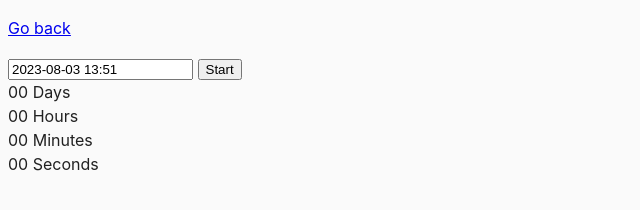
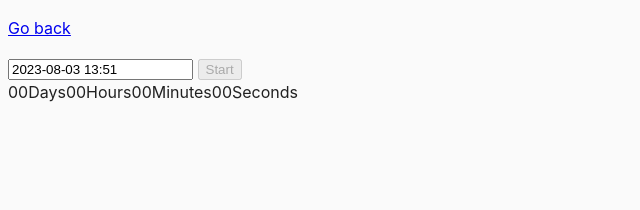
Before and after one commit to maodzhedun/goit-js-hw-09, a website built with Parcel: page src/02-timer.html in a window 1280 px wide. Shown: the whole page, without its empty margins (0-640 px from the left). Built offline with nearby package versions, Linux system fonts and the light colour scheme.

Commit message:
2 task v1

```diff
--- a/src/css/common.css
+++ b/src/css/common.css
@@ -16,3 +16,12 @@ img {
   display: block;
   max-width: 100%;
 }
+
+.timer {
+  display: flex;
+
+}
+
+.field {
+  display: flex;
+}
--- a/src/js/02-timer.js
+++ b/src/js/02-timer.js
@@ -1,9 +1,16 @@
 import flatpickr from "flatpickr";
 import "flatpickr/dist/flatpickr.min.css";
 
-const inputField = document.getElementById('datetime-picker');
-const startBtn = document.querySelector('[data-start]');
-console.log(startBtn);
+const refs = {
+  inputField: document.getElementById('datetime-picker'),
+  startBtn: document.querySelector('[data-start]'),
+  days: document.querySelector('[data-days]'),
+  hours: document.querySelector('[data-hours]'),
+  minutes: document.querySelector('[data-minutes]'),
+  seconds: document.querySelector('[data-seconds]'),
+}
+
+refs.startBtn.disabled = true;
 
 const options = {
   enableTime: true,
@@ -11,11 +18,20 @@ const options = {
   defaultDate: new Date(),
   minuteIncrement: 1,
   onClose(selectedDates) {
-    console.log(selectedDates[0]);
+    selectedDates = selectedDates[0].getTime();
+    console.log(new Date());
+    if (selectedDates <= new Date()) {
+      window.alert('Please choose a date in the future');
+    } else {
+      window.alert('You choose valid data');
+      refs.startBtn.disabled = false;
+    }
   },
 };
 
-flatpickr(inputField, options)
+//  console.log(Date()),
+
+flatpickr(refs.inputField, options)
 
 function convertMs(ms) {
   // Number of milliseconds per unit of time
@@ -36,6 +52,10 @@ function convertMs(ms) {
   return { days, hours, minutes, seconds };
 }
 
-console.log(convertMs(2000)); // {days: 0, hours: 0, minutes: 0, seconds: 2}
-console.log(convertMs(140000)); // {days: 0, hours: 0, minutes: 2, seconds: 20}
-console.log(convertMs(24140000)); // {days: 0, hours: 6 minutes: 42, seconds: 20}
+function addLeadingZero(value) {
+return String(value).padStart(2, '0');
+}
+
+// console.log(convertMs(2000)); // {days: 0, hours: 0, minutes: 0, seconds: 2}
+// console.log(convertMs(140000)); // {days: 0, hours: 0, minutes: 2, seconds: 20}
+// console.log(convertMs(24140000)); // {days: 0, hours: 6 minutes: 42, seconds: 20}
```
